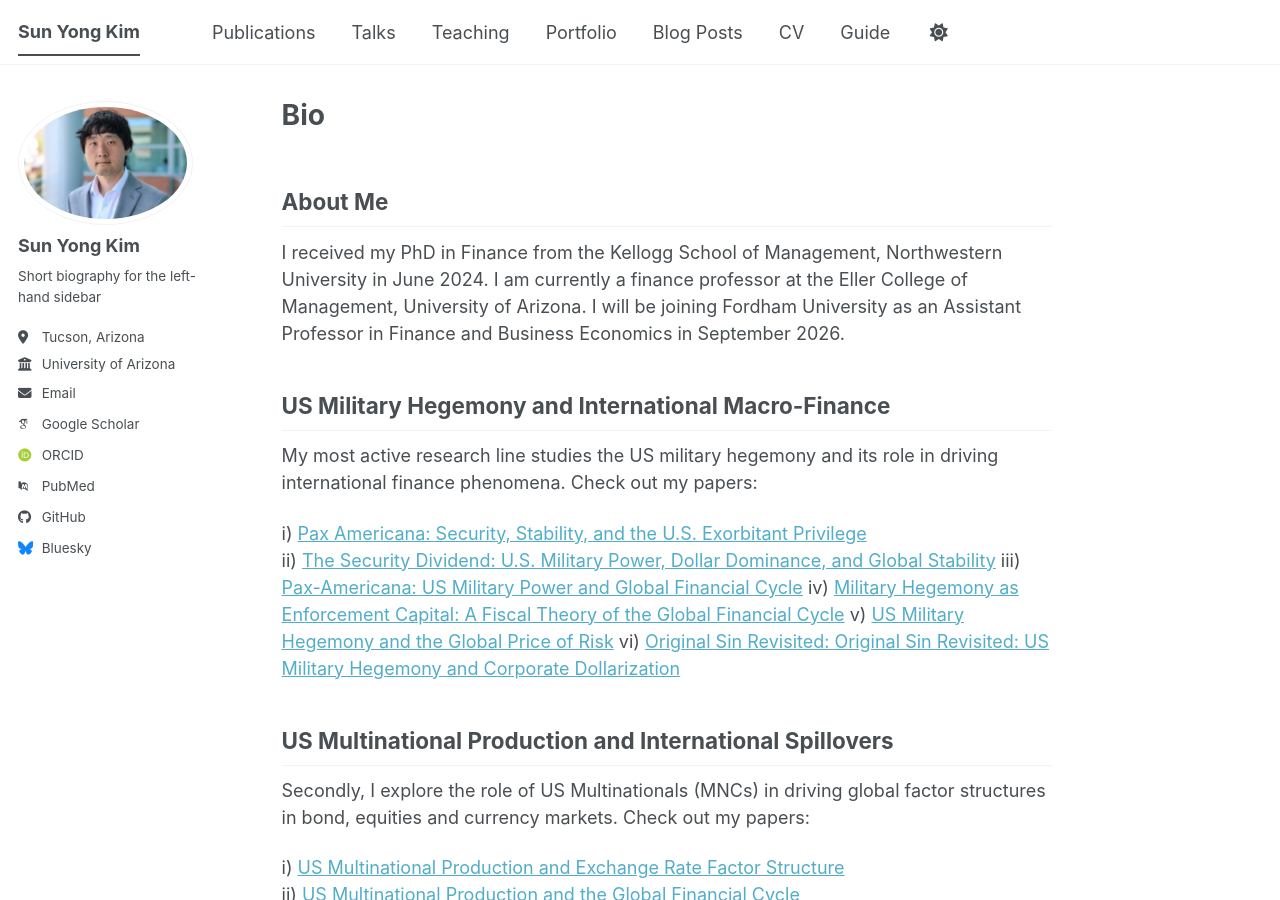
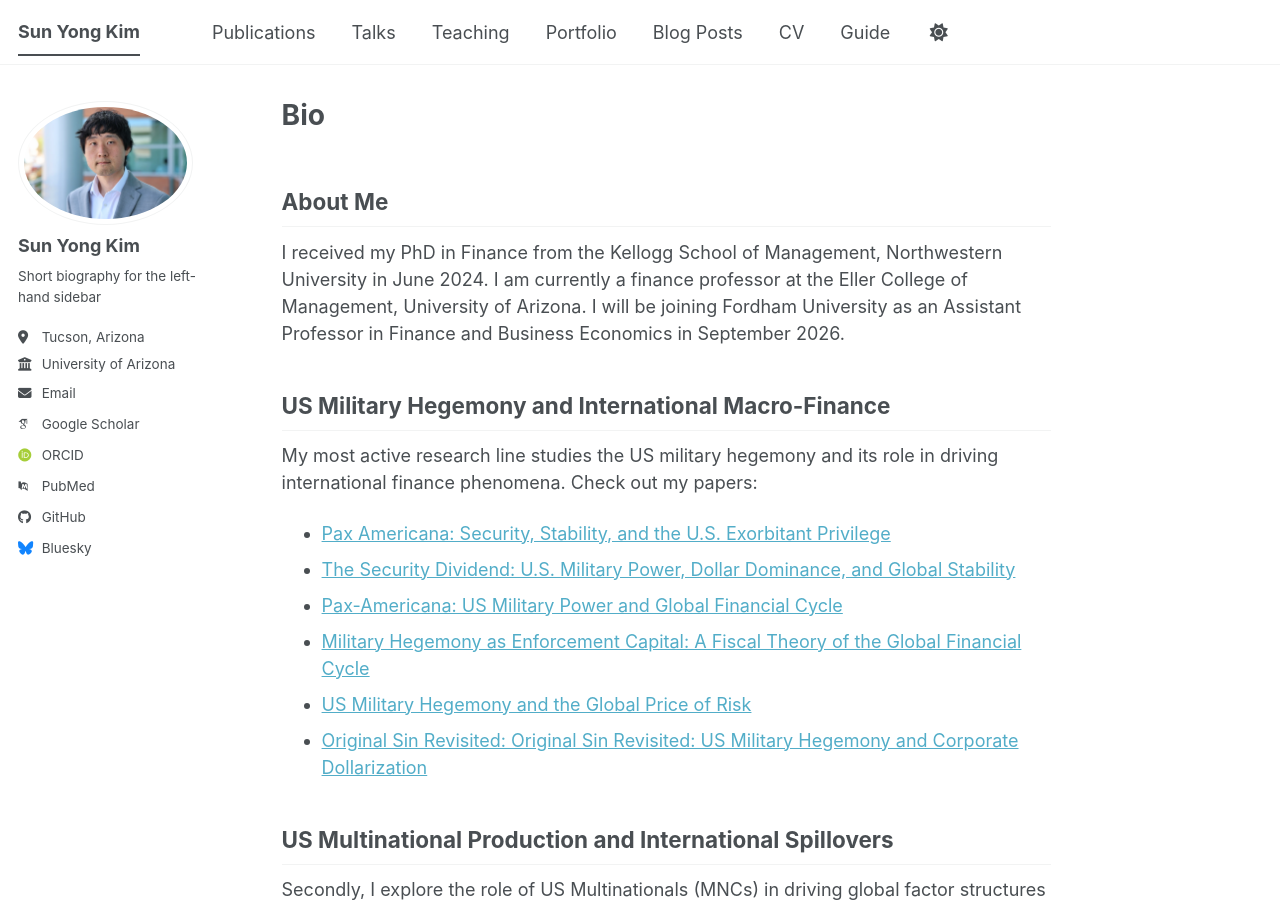
Before and after one commit to sunyongkim-research/sunyongkim-research.github.io, a Jekyll site: the page built from _pages/about.md, in a window 1280 px wide and 900 px high. Built offline with Jekyll 4.4.1, drawn with Linux system fonts in a browser that asks for light colours; some web fonts are replaced; a script bundle is joined from its source files by our own code; library files that are not in the unit come from our copies.

Commit message:
Update about.md

```diff
--- a/_pages/about.md
+++ b/_pages/about.md
@@ -14,13 +14,12 @@ I received my PhD in Finance from the Kellogg School of Management, Northwestern
 ## US Military Hegemony and International Macro-Finance
 
 My most active research line studies the US military hegemony and its role in driving international finance phenomena. Check out my papers:
-
-i) [Pax Americana: Security, Stability, and the U.S. Exorbitant Privilege](https://papers.ssrn.com/sol3/papers.cfm?abstract_id=5633090)
-ii) [The Security Dividend: U.S. Military Power, Dollar Dominance, and Global Stability](https://papers.ssrn.com/sol3/papers.cfm?abstract_id=5611990)
-iii) [Pax-Americana: US Military Power and Global Financial Cycle](https://papers.ssrn.com/sol3/papers.cfm?abstract_id=4027068)
-iv) [Military Hegemony as Enforcement Capital: A Fiscal Theory of the Global Financial Cycle](https://papers.ssrn.com/sol3/papers.cfm?abstract_id=5690425&__cf_chl_tk=QfJVCAUU0F4nS0alCmJLQPAgLTcZYr9OVCsr.1uUrg0-1763673759-1.0.1.1-lqRDcSuUuLstr1kBxupdEEUHciTRkL1rO_cAeBJYKF0)
-v) [US Military Hegemony and the Global Price of Risk](https://papers.ssrn.com/sol3/papers.cfm?abstract_id=6195798)
-vi) [Original Sin Revisited: Original Sin Revisited: US Military Hegemony and Corporate Dollarization](https://papers.ssrn.com/sol3/papers.cfm?abstract_id=6239378)
+* [Pax Americana: Security, Stability, and the U.S. Exorbitant Privilege](https://papers.ssrn.com/sol3/papers.cfm?abstract_id=5633090)
+*  [The Security Dividend: U.S. Military Power, Dollar Dominance, and Global Stability](https://papers.ssrn.com/sol3/papers.cfm?abstract_id=5611990)
+* [Pax-Americana: US Military Power and Global Financial Cycle](https://papers.ssrn.com/sol3/papers.cfm?abstract_id=4027068)
+* [Military Hegemony as Enforcement Capital: A Fiscal Theory of the Global Financial Cycle](https://papers.ssrn.com/sol3/papers.cfm?abstract_id=5690425&__cf_chl_tk=QfJVCAUU0F4nS0alCmJLQPAgLTcZYr9OVCsr.1uUrg0-1763673759-1.0.1.1-lqRDcSuUuLstr1kBxupdEEUHciTRkL1rO_cAeBJYKF0)
+* [US Military Hegemony and the Global Price of Risk](https://papers.ssrn.com/sol3/papers.cfm?abstract_id=6195798)
+* [Original Sin Revisited: Original Sin Revisited: US Military Hegemony and Corporate Dollarization](https://papers.ssrn.com/sol3/papers.cfm?abstract_id=6239378)
 
 ## US Multinational Production and International Spillovers
 
```
